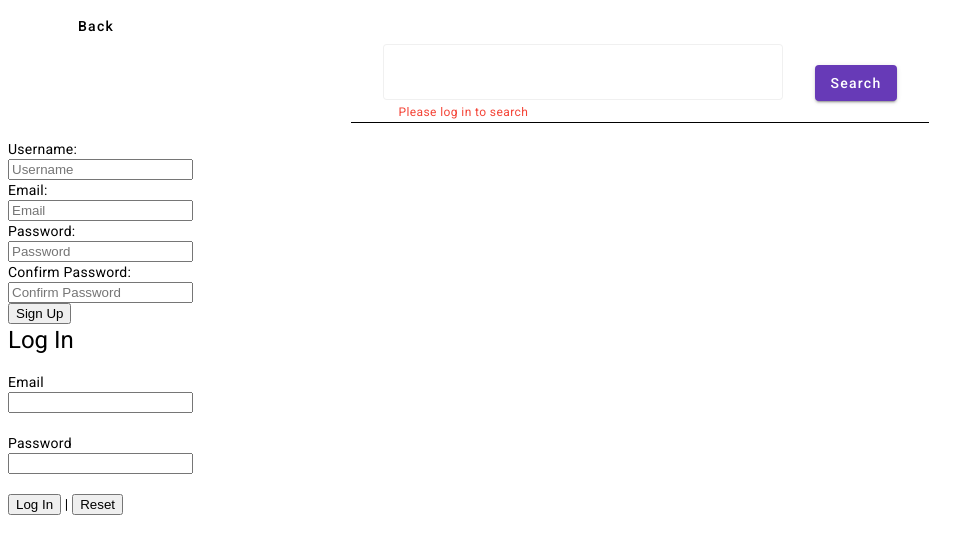
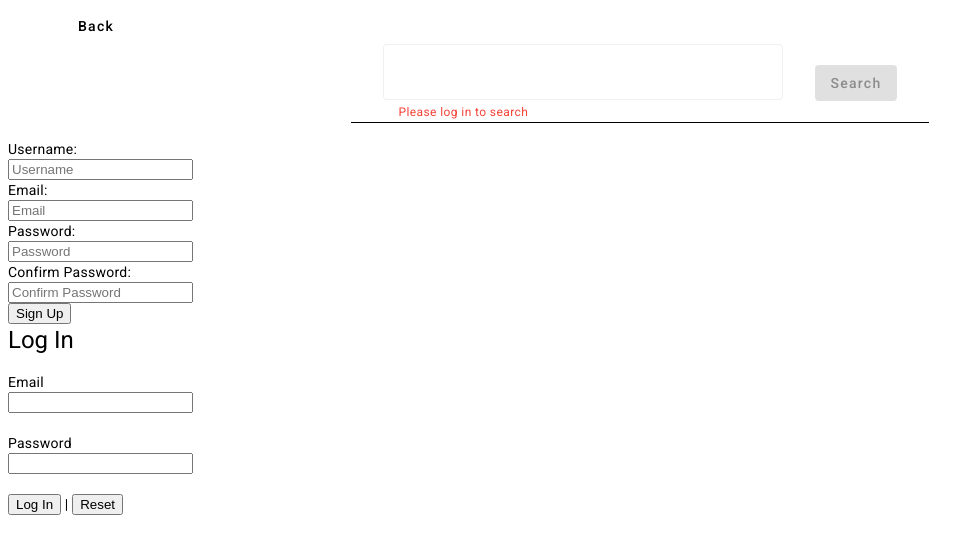
Before and after one commit to TechOneProjects/Multi-MediaApp, an Angular app in the folder Multi-MediaApp/: page / in a window 1280 px wide. Shown: the top 554 px of the page, without its empty margins (0-953 px from the left). Built offline with nearby package versions, Linux system fonts and the light colour scheme; no server answers.

Commit message:
disabled search if user not logged in

```diff
--- a/Multi-MediaApp/src/app/album-search/album-search.component.html
+++ b/Multi-MediaApp/src/app/album-search/album-search.component.html
@@ -8,7 +8,7 @@
                     <mat-error>Please log in to search</mat-error>
                 }
             </mat-form-field>
-            <button mat-raised-button color="primary" (click)="searchClicked()">Search</button>
+            <button mat-raised-button color="primary" (click)="searchClicked()" [disabled]="!isLoggedIn">Search</button>
     </div>
 
     @if(isLoading) {
```
